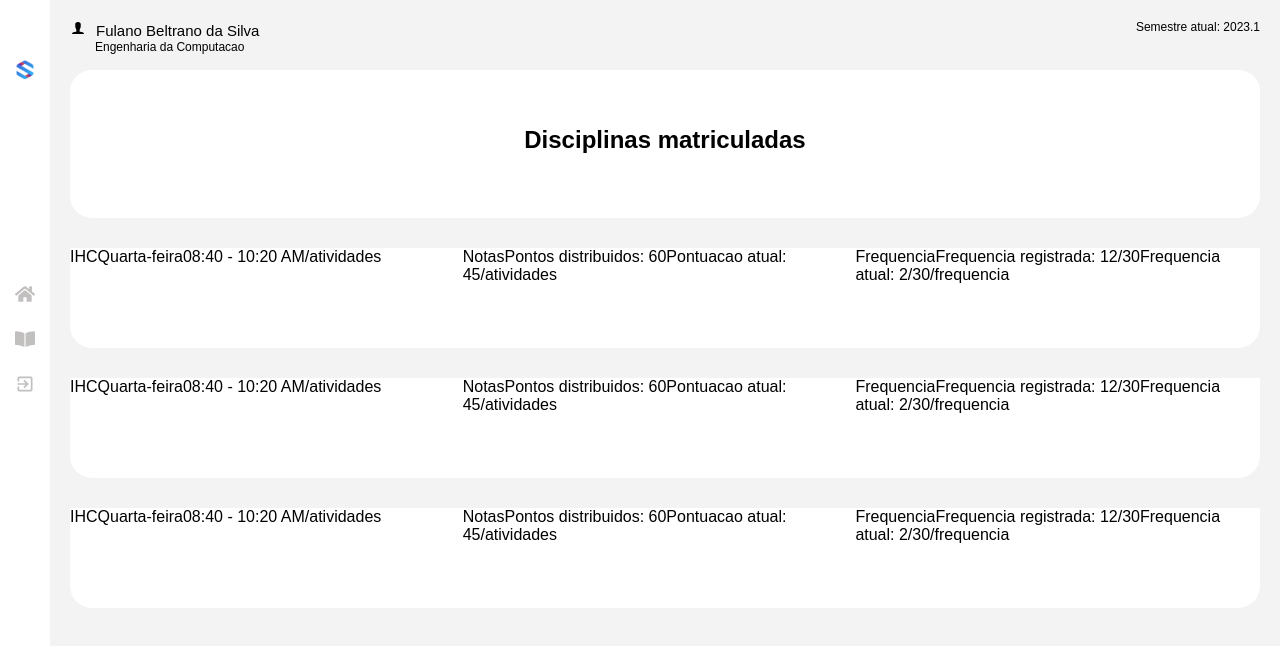
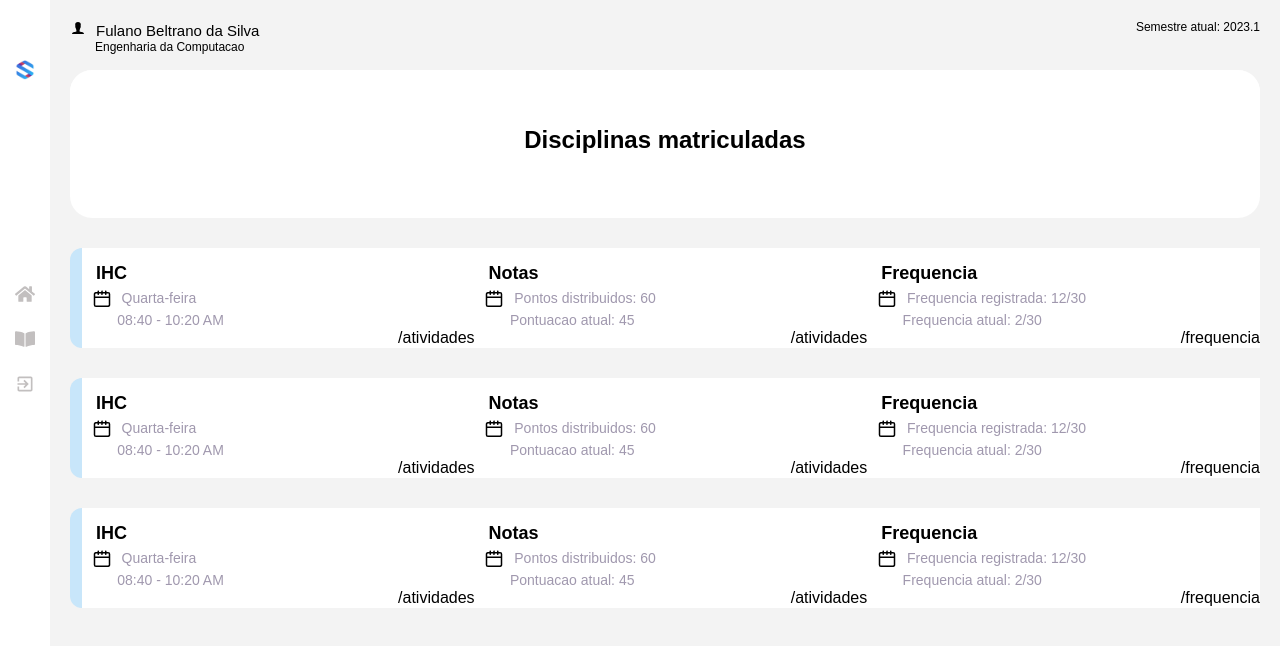
Before and after one commit to victorluizskt/ihc-sigaa-2.0-frontend, a React (Create React App) app: page /about in a window 1280 px wide. Shown: the top 646 px of the page. Built offline with nearby package versions, Linux system fonts and the light colour scheme.

Commit message:
add icon and refactor screen

```diff
--- a/src/pages/About/About.jsx
+++ b/src/pages/About/About.jsx
@@ -1,11 +1,12 @@
 import React from 'react';
 import Sidebar from '../../components/Sidebar/Sidebar';
 import Navbar from '../../components/Navbar';
+import Calendar from '../../assets/Calendar.png';
+
 import { Card } from './styled';
 
 const ListDegress = [
     {   nomeDiciplina: 'IHC',
-        icon: '',
         horario: 'Quarta-feira',
         horas: '08:40 - 10:20 AM',
         seeMore: '/atividades',
@@ -74,27 +75,55 @@ const About = () => {
             </Card>
             { ListDegress.map(disciplina => (
                 <Card height="100px" marginTop="30px">
-                    <div style={{ display: 'grid', gridTemplateColumns: '33% 33% 33%'}}>
-                        <div>
-                            <span>{disciplina.nomeDiciplina}</span>
-                            <span>{disciplina.icon}</span>
-                            <span>{disciplina.horario}</span>
-                            <span>{disciplina.horas}</span>
-                            <span>{disciplina.seeMore}</span>
+                    <div style={{ display: 'grid', gridTemplateColumns: '1% 33% 33% 33%', height: '100%', borderRadius: '22px'}}>
+                        <div style={{ backgroundColor: '#C8E6FA', height: '100%', borderRadius: '20px 0px 0px 20px'}}/>
+                        <div style={{ display: 'grid'}}>
+                            <span style={{
+                                fontSize: '18px',
+                                fontWeight: '600',
+                                marginLeft: '14px',
+                                marginTop: '15px'
+                            }}>
+                                {disciplina.nomeDiciplina}
+                            </span>
+                            <div style={{ display: 'flex', textAlign: 'center', alignItems: 'center'}}>
+                                <img style={{ marginLeft: '2%'}} src={Calendar} alt='calendar' />
+                                <span style={{ color: '#A098AE', fontSize: '14px', marginLeft: '2%'}}>{disciplina.horario}</span>
+                            </div>
+                            <span style={{ color: '#A098AE', fontSize: '14px', marginLeft: '9%'}}>{disciplina.horas}</span>
+                            <span style={{ textAlign: 'end'}}>{disciplina.seeMore}</span>
                         </div>
-                        <div>
-                            <span>{disciplina.nota}</span>
-                            <span>{disciplina.iconNota}</span>
-                            <span>{disciplina.pontoDistribuido}</span>
-                            <span>{disciplina.pontuacaoAtual}</span>
-                            <span>{disciplina.seeMoreNotas}</span>
+                        <div style={{ display: 'grid' }}>
+                            <span style={{
+                                fontSize: '18px',
+                                fontWeight: '600',
+                                marginLeft: '14px',
+                                marginTop: '15px'
+                            }}>
+                                {disciplina.nota}
+                            </span>
+                            <div style={{ display: 'flex', textAlign: 'center', alignItems: 'center'}}>
+                                <img style={{ marginLeft: '2%'}} src={Calendar} alt='calendar' />
+                                <span style={{ color: '#A098AE', fontSize: '14px', marginLeft: '2%'}}>{disciplina.pontoDistribuido}</span>
+                            </div>
+                            <span style={{ color: '#A098AE', fontSize: '14px', marginLeft: '9%'}}>{disciplina.pontuacaoAtual}</span>
+                            <span style={{ textAlign: 'end'}}>{disciplina.seeMoreNotas}</span>
                         </div>
-                        <div>
-                            <span>{disciplina.frequencia}</span>
-                            <span>{disciplina.iconFrequencia}</span>
-                            <span>{disciplina.frequenciaRegistrada}</span>
-                            <span>{disciplina.frequenciaAtual}</span>
-                            <span>{disciplina.seeMoreFrequencia}</span>
+                        <div style={{ display: 'grid' }}>
+                            <span style={{
+                                fontSize: '18px',
+                                fontWeight: '600',
+                                marginLeft: '14px',
+                                marginTop: '15px'
+                            }}>
+                                {disciplina.frequencia}
+                            </span>
+                            <div style={{ display: 'flex', textAlign: 'center', alignItems: 'center'}}>
+                                <img style={{ marginLeft: '2%'}} src={Calendar} alt='calendar' />
+                                <span style={{ color: '#A098AE', fontSize: '14px', marginLeft: '2%'}}>{disciplina.frequenciaRegistrada}</span>
+                            </div>
+                            <span style={{ color: '#A098AE', fontSize: '14px', marginLeft: '9%'}}>{disciplina.frequenciaAtual}</span>
+                            <span style={{ textAlign: 'end'}}>{disciplina.seeMoreFrequencia}</span>
                         </div>
                     </div>
                 </Card>
```
Also changed, not shown: src/assets/Calendar.png (added).
